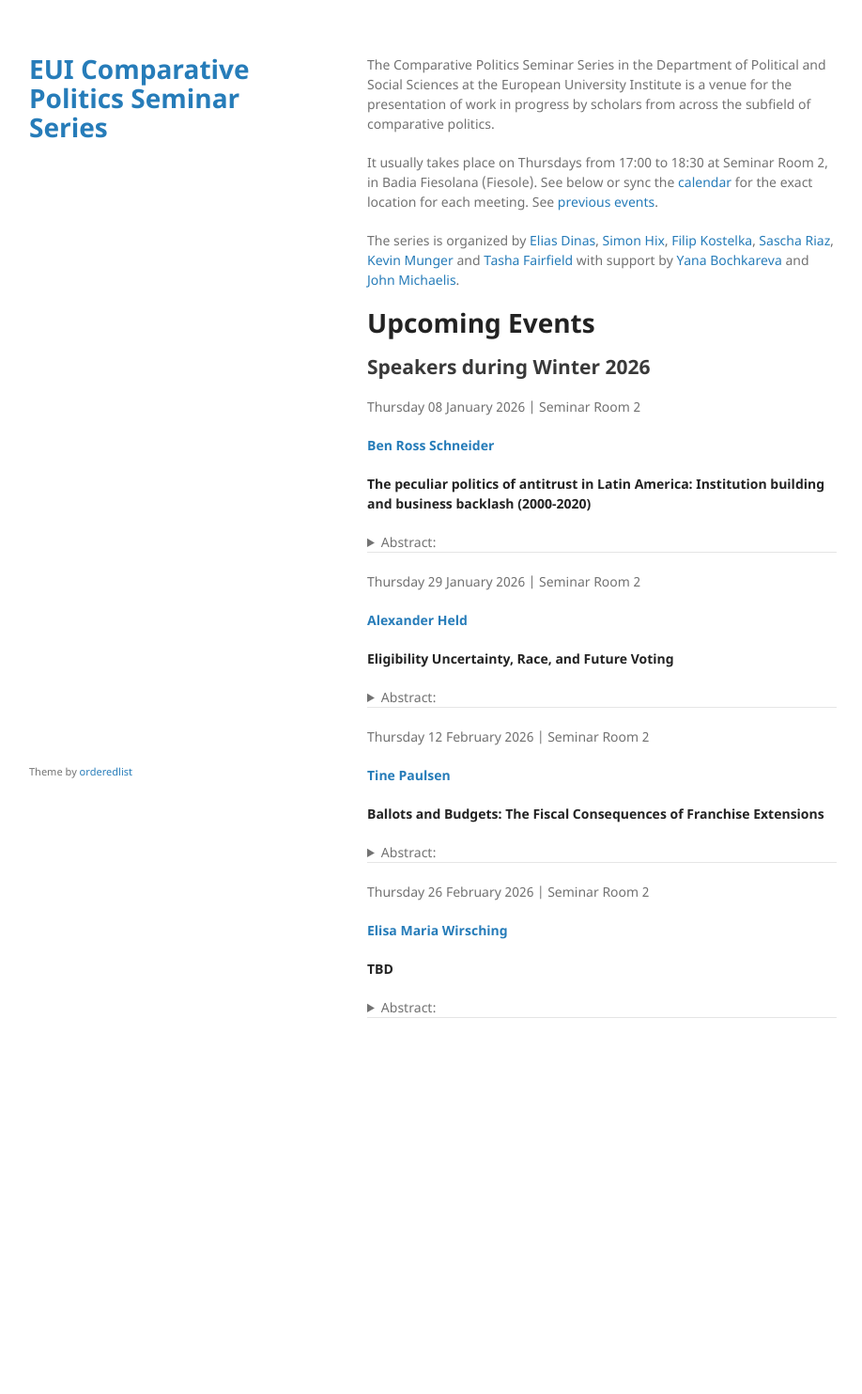
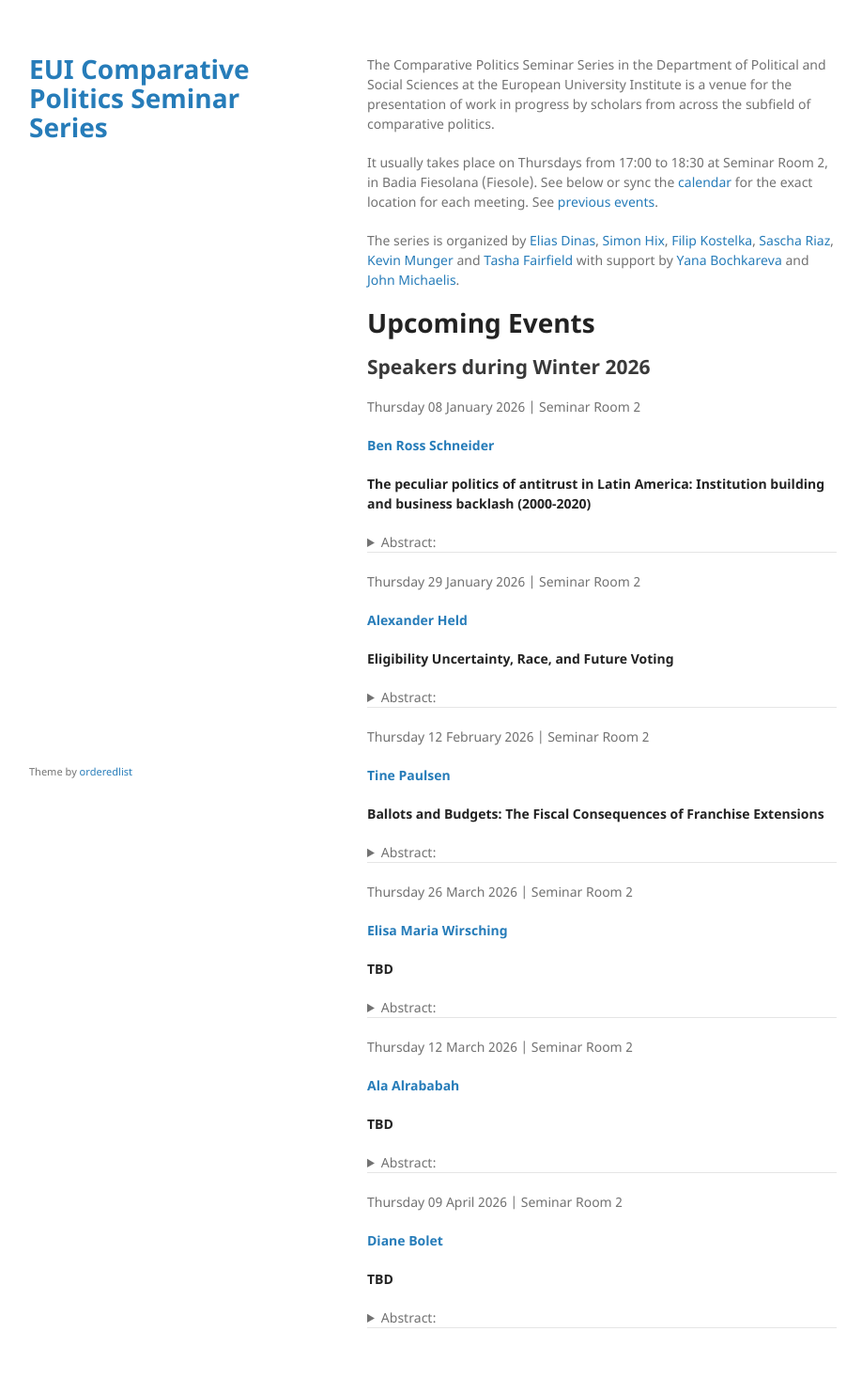
Before and after one commit to cpss-eui/cpss-eui.github.io, a Jekyll site: the page built from index.md, in a window 1280 px wide. Shown: the whole page at 94% size, without its empty margins (179-1097 px from the left). Built offline with Jekyll 4.4.1, drawn with Linux system fonts in a browser that asks for light colours; our own code applies the rules of GitHub Pages for plain Markdown files; before the commit the page ends 1153 px from its top, so only the background shows below that.

Commit message:
See https://github.com/cpss-eui/comparative-politics-seminar-series/commit/50cecb791aa149b6d6f10135201219e4e25768b8 from refs/heads/main

```diff
--- a/index.md
+++ b/index.md
@@ -124,7 +124,7 @@
 </p>
 </details>
 <hr>
-Thursday 26 February 2026 | Seminar Room 2
+Thursday 26 March 2026 | Seminar Room 2
 <p>
 <strong><a href='https://elisawirsching.github.io/'>Elisa Maria
 Wirsching</a></strong>
@@ -141,3 +141,36 @@
 </p>
 </details>
 <hr>
+Thursday 12 March 2026 | Seminar Room 2
+<p>
+<strong><a href='https://www.ala-alrababah.com/'>Ala
+Alrababah</a></strong>
+</p>
+
+**TBD**
+
+<details>
+<summary>
+Abstract:
+</summary>
+<p>
+TBD
+</p>
+</details>
+<hr>
+Thursday 09 April 2026 | Seminar Room 2
+<p>
+<strong><a href='https://www.dianebolet.com/'>Diane Bolet</a></strong>
+</p>
+
+**TBD**
+
+<details>
+<summary>
+Abstract:
+</summary>
+<p>
+TBD
+</p>
+</details>
+<hr>
```
Also changed, not shown: 1 other file.
